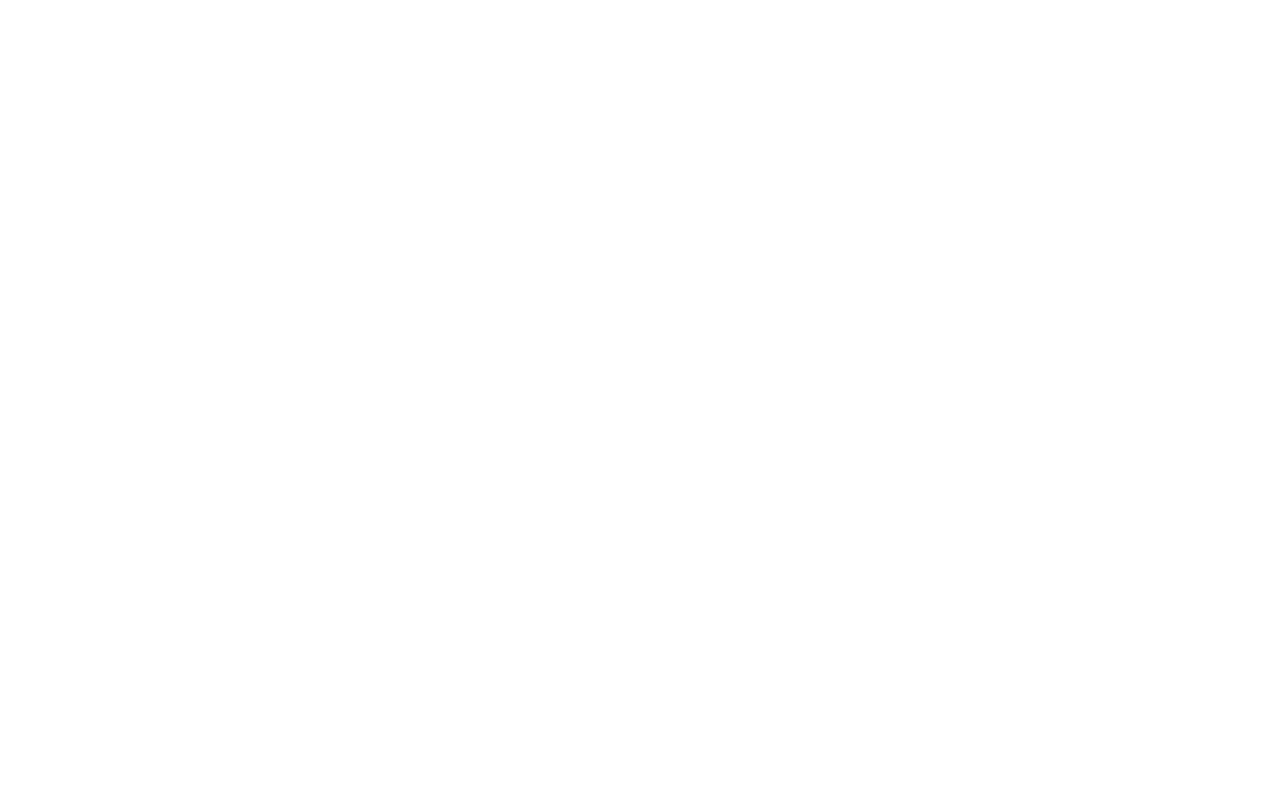
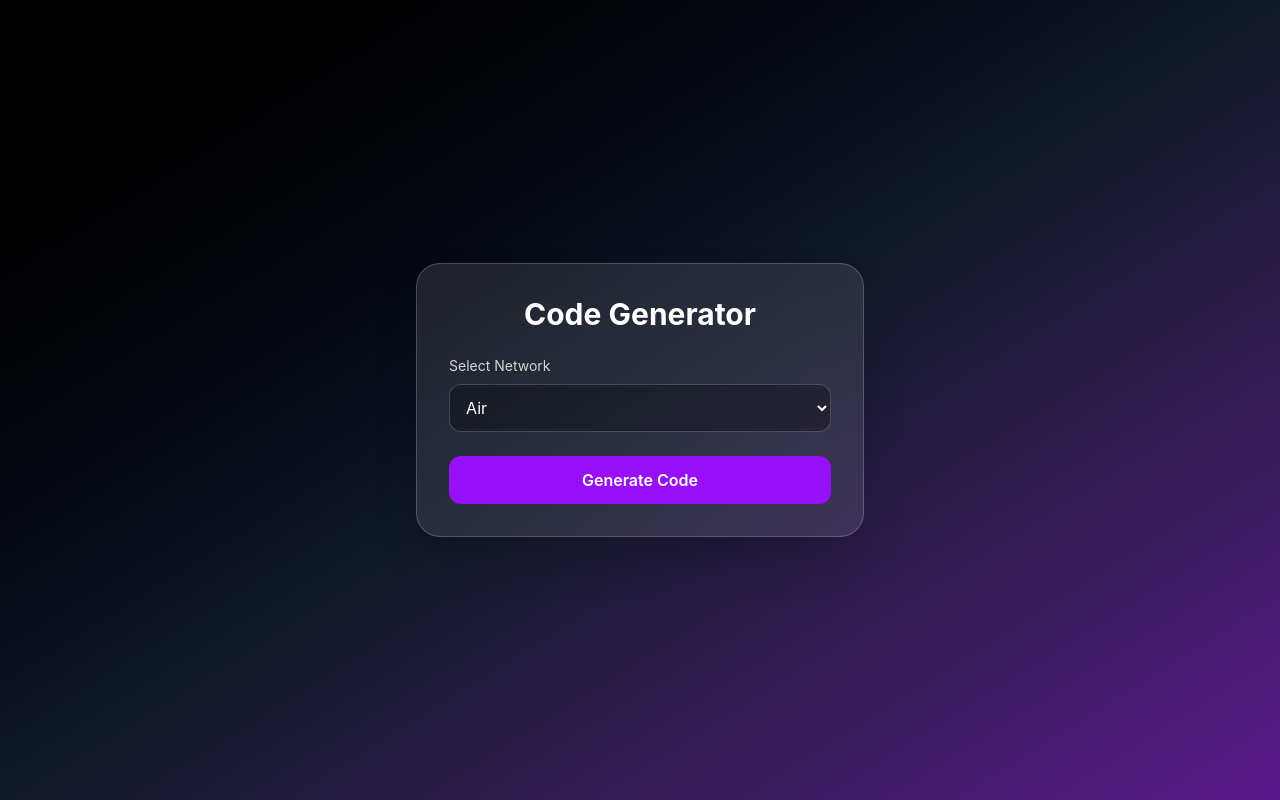
Before and after one commit to KAR-SONS/GlobalSim, a React (Vite) app in the folder cards/: page /code in a window 1280 px wide. Before the commit this address had no page. Built offline with nearby package versions, Linux system fonts and the light colour scheme.

Commit message:
added code generator and svg

```diff
--- a/cards/index.html
+++ b/cards/index.html
@@ -2,7 +2,7 @@
 <html lang="en">
   <head>
     <meta charset="UTF-8" />
-    <link rel="icon" type="image/svg+xml" href="/favicon.svg" />
+    <link rel="icon" type="image/svg+xml" href="/sim.svg" />
     <meta name="viewport" content="width=device-width, initial-scale=1.0" />
     <title>GlobalSim - Your one stop shop for international numbers</title>
   </head>
--- a/cards/src/App.jsx
+++ b/cards/src/App.jsx
@@ -8,6 +8,7 @@
 import Cart from './Shop/Cart'
 import Verify from './Management/Verify'
 import Timer from './Components/Timer'
+import CodeGenerator from './Management/CodeGenerator'
 
 const App = () => {
   return (
@@ -21,6 +22,7 @@
             <Route path='/cart' element={<Cart/>}/>
             <Route path='/verify' element={<Verify/>}/>
             <Route path='/initialization' element={<Timer/>}/>
+            <Route path='/code' element={<CodeGenerator/>}/>
         </Routes>
     </BrowserRouter>
   )
--- /dev/null
+++ b/cards/src/Management/CodeGenerator.jsx
@@ -0,0 +1,85 @@
+import { useState } from "react";
+
+export default function CodeGenerator() {
+  const [selectedNetwork, setSelectedNetwork] = useState("Air");
+  const [generatedCode, setGeneratedCode] = useState("");
+
+  // Prefix mapping
+  const prefixes = {
+    Air: "97",
+    Mit: "96",
+    Zam: "95",
+  };
+
+  const generateCode = () => {
+    const prefix = prefixes[selectedNetwork];
+
+    // Generate remaining 7 random digits
+    let remainingNumbers = "";
+
+    for (let i = 0; i < 7; i++) {
+      remainingNumbers += Math.floor(Math.random() * 10);
+    }
+
+    // Final format: Hello + 9 digits
+    // Example: Hello971234567
+    const finalCode = `+256 ${prefix}${remainingNumbers}`;
+
+    setGeneratedCode(finalCode);
+  };
+
+  return (
+    <div className="min-h-screen bg-gradient-to-br from-black via-gray-900 to-purple-900 flex items-center justify-center text-white p-6">
+      <div className="bg-white/10 backdrop-blur-lg p-8 rounded-3xl shadow-2xl w-full max-w-md border border-white/20">
+
+        <h1 className="text-3xl font-bold text-center mb-6">
+          Code Generator
+        </h1>
+
+        {/* Dropdown */}
+        <div className="mb-6">
+          <label className="block mb-2 text-sm opacity-80">
+            Select Network
+          </label>
+
+          <select
+            value={selectedNetwork}
+            onChange={(e) => setSelectedNetwork(e.target.value)}
+            className="w-full p-3 rounded-xl bg-black/30 border border-white/20 text-white outline-none"
+          >
+            <option value="Air" className="text-black">
+              Air
+            </option>
+
+            <option value="Mit" className="text-black">
+              Mit
+            </option>
+
+            <option value="Zam" className="text-black">
+              Zam
+            </option>
+          </select>
+        </div>
+
+        {/* Generate Button */}
+        <button
+          onClick={generateCode}
+          className="w-full py-3 rounded-xl bg-purple-600 hover:bg-purple-700 transition-all duration-300 font-semibold"
+        >
+          Generate Code
+        </button>
+
+        {/* Output */}
+        {generatedCode && (
+          <div className="mt-8 text-center">
+            <p className="text-sm opacity-70 mb-2">Generated Code</p>
+
+            <div className="bg-black/40 p-4 rounded-2xl text-2xl font-bold tracking-widest border border-purple-500/30 animate-pulse">
+              {generatedCode}
+            </div>
+          </div>
+        )}
+      </div>
+    </div>
+  );
+}
```
Also changed, not shown: cards/public/sim.svg (added).
